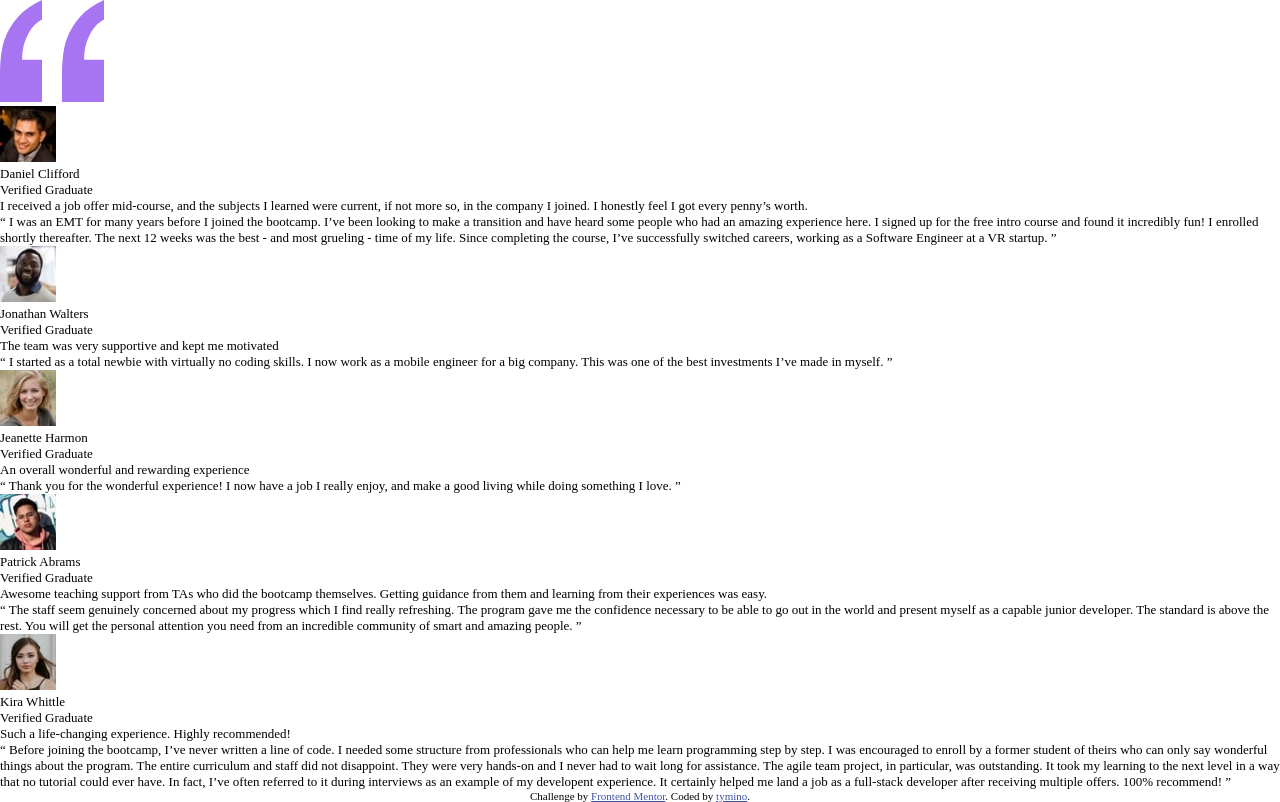
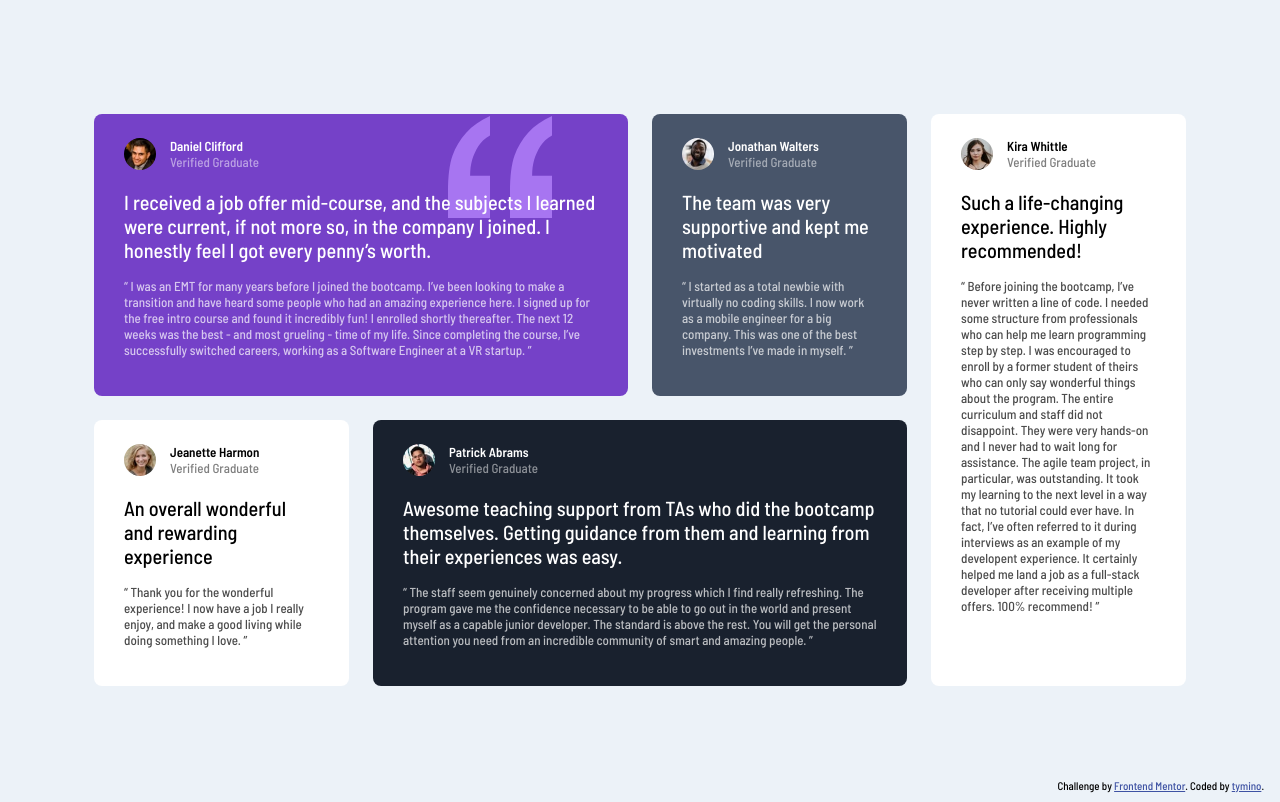
Before and after one commit to tymino/frontendmentor-testimonials-grid-section, a plain HTML site: page index.html in a window 1280 px wide. Drawn offline with Linux system fonts and the light colour scheme.

Commit message:
desktop design

```diff
--- a/index.html
+++ b/index.html
@@ -15,12 +15,14 @@
 </head>
 <body>
   <main class="main">
-    <article class="commit">
+    <article class="commit commit--daniel">
       <img class="commit__quotation" src="./images/bg-pattern-quotation.svg" alt="image quotation">
       <section class="commit__user">
         <img class="commit__avatar" src="./images/image-daniel.jpg" alt="user avatar">
+        <div class="commit_wrapper">
           <div class="commit__name">Daniel Clifford</div>
           <div class="commit__rank">Verified Graduate</div>
+        </div>
       </section>
       <section class="commit__header">I received a job offer mid-course, and the subjects I learned were current, if not more so,
         in the company I joined. I honestly feel I got every penny’s worth.</section>
@@ -31,33 +33,39 @@
         the course, I’ve successfully switched careers, working as a Software Engineer at a VR startup. ”</section>
     </article>
 
-    <article class="commit">
+    <article class="commit commit--jonathan">
       <section class="commit__user">
         <img class="commit__avatar" src="./images/image-jonathan.jpg" alt="user avatar">
+        <div class="commit_wrapper">
           <div class="commit__name">Jonathan Walters</div>
           <div class="commit__rank">Verified Graduate</div>
+        </div>
       </section>
       <section class="commit__header">The team was very supportive and kept me motivated</section>
       <section class="commit__body">“ I started as a total newbie with virtually no coding skills. I now work as a mobile engineer
         for a big company. This was one of the best investments I’ve made in myself. ”</section>
     </article>
 
-    <article class="commit">
+    <article class="commit commit--jeanette">
       <section class="commit__user">
         <img class="commit__avatar" src="./images/image-jeanette.jpg" alt="user avatar">
+        <div class="commit_wrapper">
           <div class="commit__name">Jeanette Harmon</div>
           <div class="commit__rank">Verified Graduate</div>
+        </div>
       </section>
       <section class="commit__header">An overall wonderful and rewarding experience</section>
       <section class="commit__body">“ Thank you for the wonderful experience! I now have a job I really enjoy, and make a good living
         while doing something I love. ”</section>
     </article>
 
-    <article class="commit">
+    <article class="commit commit--patrick">
       <section class="commit__user">
         <img class="commit__avatar" src="./images/image-patrick.jpg" alt="user avatar">
+        <div class="commit_wrapper">
           <div class="commit__name">Patrick Abrams</div>
           <div class="commit__rank">Verified Graduate</div>
+        </div>
       </section>
       <section class="commit__header">Awesome teaching support from TAs who did the bootcamp themselves. Getting guidance from them and
         learning from their experiences was easy.</section>
@@ -67,11 +75,13 @@
         an incredible community of smart and amazing people. ”</section>
     </article>
 
-    <article class="commit">
+    <article class="commit commit--kira">
       <section class="commit__user">
         <img class="commit__avatar" src="./images/image-kira.jpg" alt="user avatar">
+        <div class="commit_wrapper">
           <div class="commit__name">Kira Whittle</div>
           <div class="commit__rank">Verified Graduate</div>
+        </div>
       </section>
       <section class="commit__header">Such a life-changing experience. Highly recommended!</section>
       <section class="commit__body">“ Before joining the bootcamp, I’ve never written a line of code. I needed some structure from
@@ -87,7 +97,7 @@
 
   <footer class="attribution">
     Challenge by <a href="https://www.frontendmentor.io/challenges/testimonials-grid-section-Nnw6J7Un7" target="_blank">Frontend Mentor</a>.
-    Coded by <a href="#">tymino</a>.
+    Coded by <a href="https://github.com/tymino/testimonials-grid-section" target="_blank">tymino</a>.
   </footer>
 </body>
 </html>
--- a/style.css
+++ b/style.css
@@ -22,6 +22,7 @@
 }
 
 html {
+  font-family: var(--fontFamily);
   font-size: var(--fontSize);
 }
 
@@ -30,27 +31,101 @@ body {
   flex-direction: column;
   justify-content: center;
   align-items: center;
+  background-color: var(--lightGrayishBlue);
+  height: 100vh;
 }
 
 
 
 
-.main {}
+.main {
+  display: grid;
+  grid-template-columns: repeat(4, 255px);
+  grid-template-rows: 282px 266px;
+  max-height: 572px;
+  gap: 24px;
 
-.commit {}
-.commit__quotation {}
-.commit__user {}
-.commit__avatar {}
-.commit__name {}
-.commit__rank {}
-.commit__header {}
-.commit__body {}
+}
 
+.commit {
+  position: relative;
+  padding-top: 24px;
+  padding-left: 30px;
+  padding-right: 30px;
+  border-radius: 8px;
+}
+.commit__quotation {
+  position: absolute;
+  right: 76px;
+  top: 2px;
+  z-index: 2;
+}
+.commit__user {
+  display: flex;
+  margin-bottom: 20px;
+}
+.commit__avatar {
+  height: 32px;
+  width: 32px;
+  border-radius: 50%;
+}
+.commit_wrapper {
+  margin-left: 14px;
+}
+.commit__name {
+  font-weight: var(--fontweight600);
+}
 
+.commit__rank {
+  font-weight: var(--fontweight500);
+  opacity: .5;
+}
+.commit__header {
+  position: relative;
+  z-index: 5;
+
+  margin-bottom: 16px;
+  font-size: 1.56rem;
+}
+.commit__body {
+  opacity: .7;
+}
+
+.commit--daniel {
+  grid-column: 1 / 3;
+  grid-row: 1 / 2;
+
+  background-color: var(--moderateViolet);
+  color: var(--white);
+}
+.commit--jonathan {
+  color: var(--white);
+  background-color: var(--veryDarkGrayishBlue);
+}
+.commit--jeanette {
+  background-color: var(--white);
+}
+.commit--patrick {
+  grid-column: 2 / 4;
+  grid-row: 2 / 3;
+
+  color: var(--white);
+  background-color: var(--veryDarkBlackishBlue);
+}
+.commit--kira {
+  grid-column: 4 / 5;
+  grid-row: 1 / 3;
+
+  background-color: var(--white);
+}
 
 
 
 .attribution {
+  position: absolute;
+  bottom: 8px;
+  right: 16px;
+
   font-size: 11px;
   text-align: center;
 }
```
Lines whose indentation alone changed are shown as unchanged.
